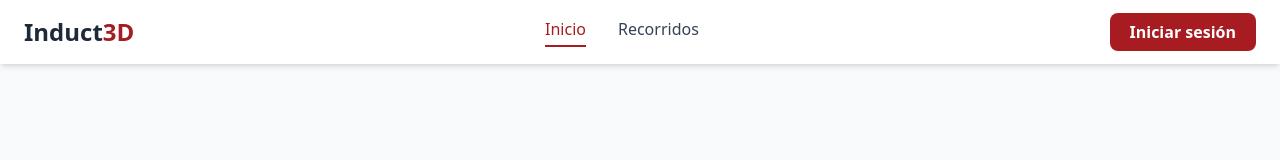
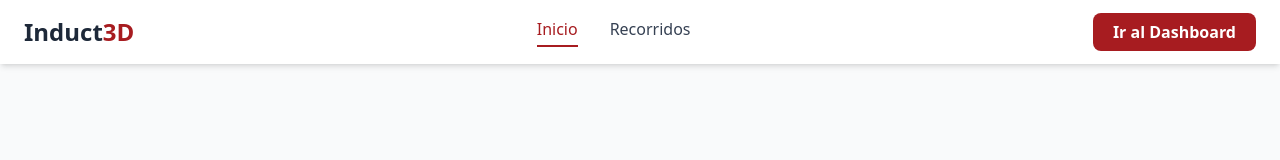
Before and after one commit to Induct3D/Induct3D-Frontend, a React (Vite) app: page / in a window 1280 px wide. Shown: the top 160 px of the page. Built offline with nearby package versions, Linux system fonts and the light colour scheme; no server answers; sample sign-in values are in the browser's storage.

Commit message:
Ajuste de Redirecciones

```diff
--- /dev/null
+++ b/src/infrastructure/routes/PublicRoute.tsx
@@ -0,0 +1,16 @@
+import { Navigate, Outlet, useLocation } from "react-router";
+
+const PublicRoute = () => {
+  const token = localStorage.getItem("token");
+  const location = useLocation();
+
+  // Si ya está autenticado, mándalo al dashboard y reemplaza el historial
+  if (token) {
+    return <Navigate to="/dashboard" replace state={{ from: location }} />;
+  }
+
+  // Si NO hay token, permite ver la página pública
+  return <Outlet />;
+};
+
+export default PublicRoute;
--- a/src/presentation/pages/Login.tsx
+++ b/src/presentation/pages/Login.tsx
@@ -27,7 +27,7 @@ export default function Login() {
         if (isSuccess && data?.token) {
             localStorage.setItem("token", data.token)
             console.log("Login exitoso. Token guardado.")
-            navigate("/dashboard")
+            navigate("/dashboard", { replace: true });
         }
     }, [isSuccess, data, navigate])
 
--- a/src/presentation/sections/header.tsx
+++ b/src/presentation/sections/header.tsx
@@ -1,13 +1,14 @@
-import {Link, useLocation} from "react-router";
+import { Link, useLocation } from "react-router";
 
 export default function Header() {
   const location = useLocation();
+  const token = localStorage.getItem("token");
 
   // Función para detectar si la ruta está activa
   const isActive = (path: string) => location.pathname === path;
 
   return (
-        <header className="w-full  flex items-center justify-between px-6 py-4 bg-white shadow-md z-50">
+    <header className="w-full flex items-center justify-between px-6 py-4 bg-white shadow-md z-50">
       {/* Logo */}
       <div className="flex items-center">
         <Link to="/" className="text-2xl font-bold text-gray-800">
@@ -20,7 +21,9 @@ export default function Header() {
         <Link
           to="/"
           className={`pb-1 ${
-                        isActive('/') ? 'text-[#A71C20] border-b-2 border-[#A71C20]' : 'text-gray-700'
+            isActive("/")
+              ? "text-[#A71C20] border-b-2 border-[#A71C20]"
+              : "text-gray-700"
           } hover:text-[#A71C20] transition`}
         >
           Inicio
@@ -29,23 +32,24 @@ export default function Header() {
         <Link
           to="/recorridos"
           className={`pb-1 ${
-                        isActive('/recorridos') ? 'text-[#A71C20] border-b-2 border-[#A71C20]' : 'text-gray-700'
+            isActive("/recorridos")
+              ? "text-[#A71C20] border-b-2 border-[#A71C20]"
+              : "text-gray-700"
           } hover:text-[#A71C20] transition`}
         >
           Recorridos
         </Link>
       </nav>
 
-            {/* Botón login */}
+      {/* Botón login/dashboard */}
       <button type="button">
         <Link
-                    to="/iniciar-sesion"
+          to={token ? "/dashboard" : "/iniciar-sesion"}
           className="bg-[#A71C20] text-white px-5 py-2 rounded-lg font-semibold hover:opacity-90 transition"
         >
-                    Iniciar sesión
+          {token ? "Ir al Dashboard" : "Iniciar sesión"}
         </Link>
       </button>
     </header>
-
-    )
+  );
 }
```
Also changed, not shown: src/infrastructure/routes/AppRoutes.tsx (+10 -4 lines). Lines whose indentation alone changed are shown as unchanged.
